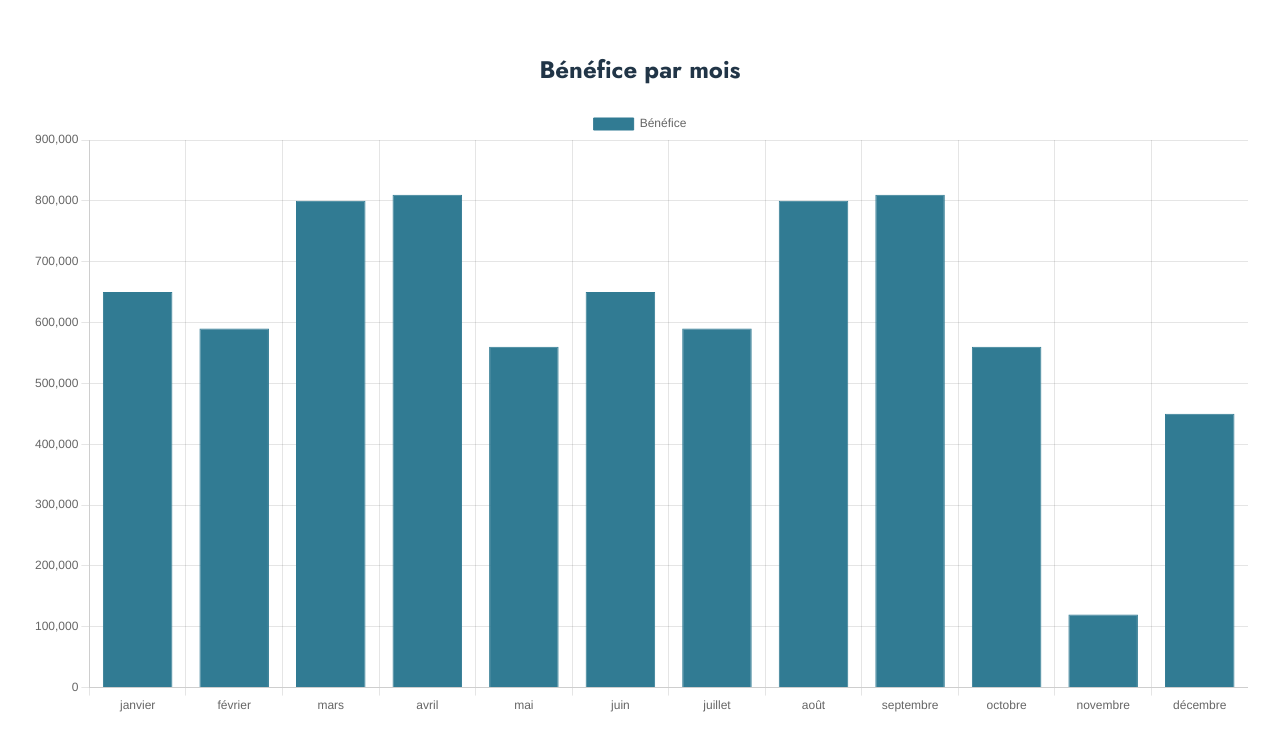
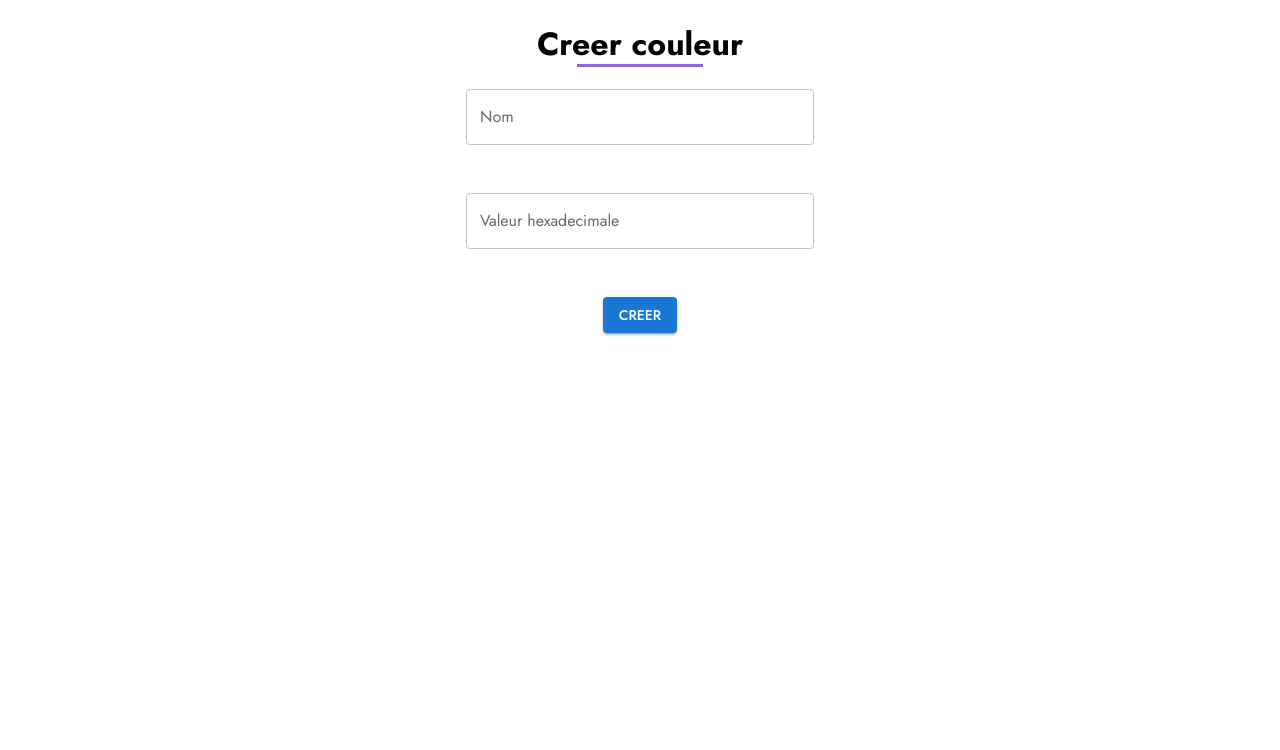
Before and after one commit to Nante1905/cloud-s5-backoff, a React (Vite) app: page /test in a window 1280 px wide. Shown: the top 750 px of the page. Built offline with nearby package versions, Linux system fonts and the light colour scheme.

Commit message:
feat: [CRUD] creating couleur form for crud, [shared] adding title component

```diff
--- a/package.json
+++ b/package.json
@@ -21,6 +21,7 @@
     "dayjs": "^1.11.10",
     "jwt-decode": "^4.0.0",
     "lodash": "^4.17.21",
+    "mui-color": "2.0.0-beta.2",
     "react": "^18.2.0",
     "react-chartjs-2": "^5.2.0",
     "react-dom": "^18.2.0",
--- a/src/App.scss
+++ b/src/App.scss
@@ -1,45 +1 @@
-@import url('./variables.module.scss');
-
-#root {
-  /* max-width: 1280px; */
-  width: 100%;
-  margin: 0 auto;
-  padding: 2rem;
-  text-align: center;
-}
-
-.logo {
-  height: 6em;
-  padding: 1.5em;
-  will-change: filter;
-  transition: filter 300ms;
-}
-
-.light {
-  font-weight: 500;
-}
-
-
-.card {
-  padding: 2em;
-}
-
-.read-the-docs {
-  color: #888;
-}
-
-.text-right {
-  text-align: right;
-}
-
-.text-left {
-  text-align: left;
-}
-
-.big {
-  font-size: 1.2rem;
-}
-
-.strong {
-  font-weight: bold;
-}
+@import url("./variables.module.scss");
--- /dev/null
+++ b/src/components/crud/couleur/components/couleur-form.component.scss
@@ -0,0 +1,15 @@
+.couleur-form {
+  .form {
+    display: flex;
+    flex-direction: column;
+    row-gap: 3rem;
+    justify-content: center;
+    align-items: center;
+
+    @media screen and (min-width: 400px) {
+      input {
+        min-width: 20rem;
+      }
+    }
+  }
+}
--- /dev/null
+++ b/src/components/crud/couleur/components/couleur-form.components.tsx
@@ -0,0 +1,59 @@
+import { Button, TextField } from "@mui/material";
+import { useState } from "react";
+import Title from "../../../shared/title/title.component";
+import { Couleur } from "../../../shared/types/Couleur";
+import "./couleur-form.component.scss";
+
+interface CouleurFormProps {
+  entity?: Couleur;
+}
+
+const CouleurFormComponent = (props: CouleurFormProps) => {
+  const [state, setState] = useState<CouleurFormState>(initialState);
+
+  const couleur = props.entity;
+  return (
+    <div className="couleur-form">
+      <Title>{couleur ? "Modifier couleur" : "Creer couleur"}</Title>
+      <div className="form">
+        <TextField
+          label="Nom"
+          onChange={(event) =>
+            setState((state) => ({
+              ...state,
+              form: {
+                ...state.form,
+                nom: event.target.value as string,
+              },
+            }))
+          }
+        />
+        <TextField
+          label="Valeur hexadecimale"
+          onChange={(event) =>
+            setState((state) => ({
+              ...state,
+              form: {
+                ...state.form,
+                hexa: event.target.value as string,
+              },
+            }))
+          }
+        />
+        <Button variant="contained">{couleur ? "Modifier" : "Creer"}</Button>
+      </div>
+    </div>
+  );
+};
+
+interface CouleurFormState {
+  form: Couleur;
+}
+const initialState: CouleurFormState = {
+  form: {
+    nom: "",
+    hexa: "",
+  },
+};
+
+export default CouleurFormComponent;
--- /dev/null
+++ b/src/components/shared/title/title.component.scss
@@ -0,0 +1,18 @@
+.title {
+  text-align: center;
+
+  h1 {
+    position: relative;
+
+    &::after {
+      content: "";
+      display: block;
+      width: 10%;
+      height: 3px;
+      background-color: rgb(146, 101, 224);
+      position: absolute;
+      left: 45%;
+      bottom: 0;
+    }
+  }
+}
--- /dev/null
+++ b/src/components/shared/title/title.component.tsx
@@ -0,0 +1,15 @@
+import "./title.component.scss";
+
+interface TitleProps {
+  children: string;
+}
+
+const Title = (props: TitleProps) => {
+  return (
+    <div className="title">
+      <h1>{props.children}</h1>
+    </div>
+  );
+};
+
+export default Title;
--- /dev/null
+++ b/src/components/shared/types/Couleur.ts
@@ -0,0 +1,5 @@
+export interface Couleur {
+  id?: number;
+  nom: string;
+  hexa: string;
+}
--- a/src/index.css
+++ b/src/index.css
@@ -1,78 +1,8 @@
-:root {
-  font-family: Inter, system-ui, Avenir, Helvetica, Arial, sans-serif;
-  line-height: 1.5;
-  font-weight: 400;
-
-  color-scheme: light dark;
-  color: rgba(255, 255, 255, 0.87);
-  background-color: #242424;
-
-  font-synthesis: none;
-  text-rendering: optimizeLegibility;
-  -webkit-font-smoothing: antialiased;
-  -moz-osx-font-smoothing: grayscale;
-}
-
 @font-face {
   font-family: Jost;
   src: url("./assets/fonts/Jost.ttf");
 }
 
-a {
-  font-weight: 500;
-  color: #646cff;
-  text-decoration: inherit;
+body {
+  font-family: "Jost";
 }
-
-a:hover {
-  color: #535bf2;
-}
-
-body {
-  margin: 0;
-  display: flex;
-  min-width: 320px;
-  min-height: 100vh;
-  font-family: 'Jost';
-}
-
-h1 {
-  font-size: 3.2em;
-  line-height: 1.1;
-}
-
-button {
-  border-radius: 8px;
-  border: 1px solid transparent;
-  padding: 0.6em 1.2em;
-  font-size: 1em;
-  font-weight: 500;
-  font-family: inherit;
-  background-color: #1a1a1a;
-  cursor: pointer;
-  transition: border-color 0.25s;
-}
-
-button:hover {
-  border-color: #646cff;
-}
-
-button:focus,
-button:focus-visible {
-  outline: 4px auto -webkit-focus-ring-color;
-}
-
-@media (prefers-color-scheme: light) {
-  :root {
-    color: #213547;
-    background-color: #ffffff;
-  }
-
-  a:hover {
-    color: #747bff;
-  }
-
-  button {
-    background-color: #f9f9f9;
-  }
-}
```
Also changed, not shown: src/main.tsx (+10 -6 lines), 1 other file (tests, documents, lock files or other folders).
